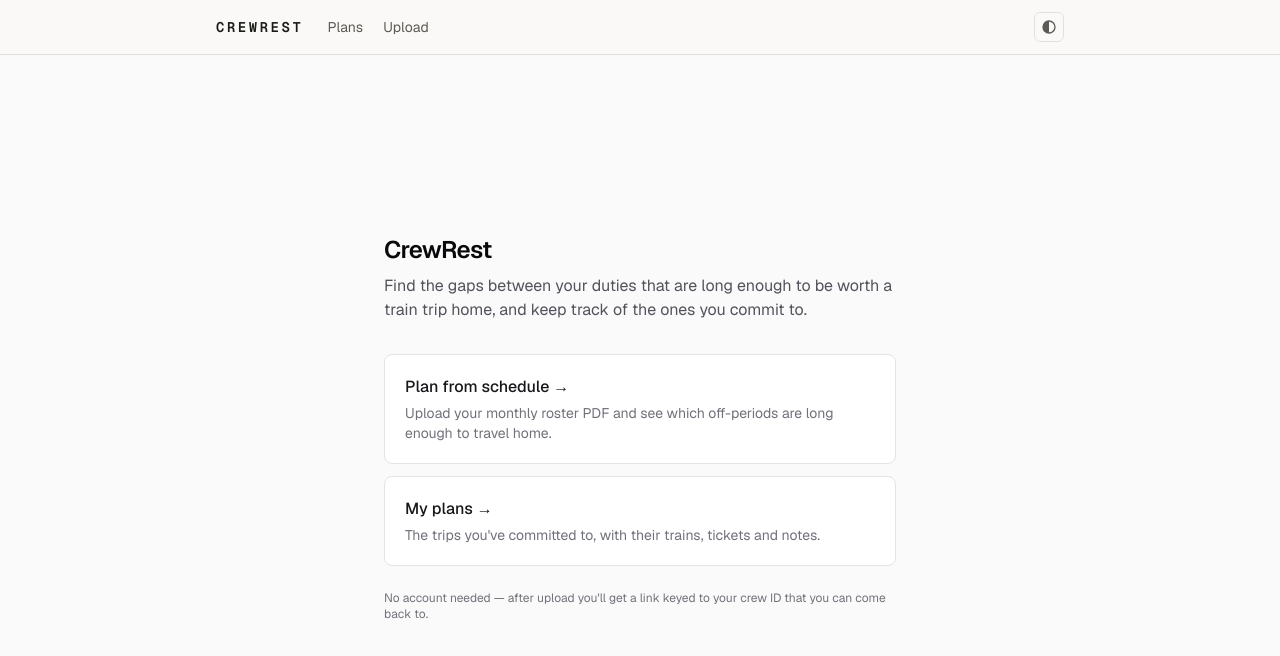
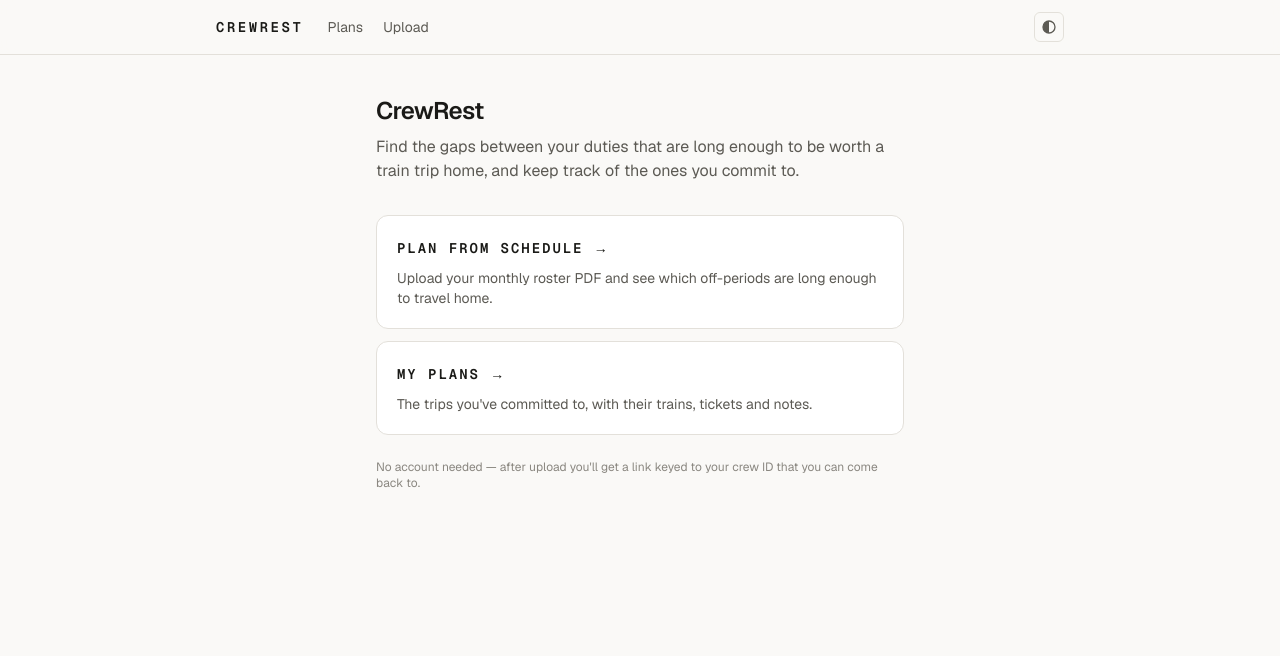
Before and after one commit to AbstractJosh/CrewRest, a Next.js app: page / in a window 1280 px wide. Shown: the top 656 px of the page. Built offline with nearby package versions, Linux system fonts and the light colour scheme.

Commit message:
Rebuild the landing page on the ticket primitives

```diff
--- a/src/app/page.tsx
+++ b/src/app/page.tsx
@@ -1,53 +1,52 @@
 import Link from "next/link";
+import PageShell from "@/components/chrome/PageShell";
+import { Ticket, TicketBody } from "@/components/ui/Ticket";
 
 /**
- * The landing page. Deliberately static and database-free: it names the two things CrewRest does
- * and gets out of the way. Adding a plan count here would make the first paint wait on a query.
+ * Deliberately static and database-free: it names the two things CrewRest does and gets out of
+ * the way. Adding a plan count here would make the first paint wait on a query.
  */
+const ENTRIES = [
+  {
+    href: "/upload",
+    title: "Plan from schedule",
+    body: "Upload your monthly roster PDF and see which off-periods are long enough to travel home.",
+  },
+  {
+    href: "/plans",
+    title: "My plans",
+    body: "The trips you've committed to, with their trains, tickets and notes.",
+  },
+];
+
 export default function Home() {
   return (
-    <div className="flex flex-1 items-center justify-center bg-zinc-50 px-6 py-16 dark:bg-black">
-      <main className="w-full max-w-lg">
-        <h1 className="text-2xl font-semibold tracking-tight text-zinc-950 dark:text-zinc-50">
-          CrewRest
-        </h1>
-        <p className="mt-2 text-zinc-600 dark:text-zinc-400">
-          Find the gaps between your duties that are long enough to be worth a train trip
-          home, and keep track of the ones you commit to.
-        </p>
+    <PageShell width="narrow">
+      <h1 className="text-2xl font-semibold tracking-tight text-ink">CrewRest</h1>
+      <p className="mt-2 text-ink-muted">
+        Find the gaps between your duties that are long enough to be worth a train trip home, and
+        keep track of the ones you commit to.
+      </p>
 
-        <div className="mt-8 flex flex-col gap-3">
-          <Link
-            href="/upload"
-            className="group rounded-lg border border-zinc-200 bg-white p-5 transition-colors hover:border-zinc-400 dark:border-zinc-800 dark:bg-zinc-950 dark:hover:border-zinc-600"
-          >
-            <span className="font-medium text-zinc-900 dark:text-zinc-100">
-              Plan from schedule →
-            </span>
-            <span className="mt-1 block text-sm text-zinc-500 dark:text-zinc-400">
-              Upload your monthly roster PDF and see which off-periods are long enough to
-              travel home.
-            </span>
+      <div className="mt-8 flex flex-col gap-3">
+        {ENTRIES.map((entry) => (
+          <Link key={entry.href} href={entry.href} className="group block">
+            <Ticket className="transition-colors group-hover:border-ink-faint">
+              <TicketBody>
+                <span className="font-mono text-sm font-semibold uppercase tracking-[0.14em] text-ink">
+                  {entry.title} →
+                </span>
+                <span className="mt-2 block text-sm text-ink-muted">{entry.body}</span>
+              </TicketBody>
+            </Ticket>
           </Link>
+        ))}
+      </div>
 
-          <Link
-            href="/plans"
-            className="group rounded-lg border border-zinc-200 bg-white p-5 transition-colors hover:border-zinc-400 dark:border-zinc-800 dark:bg-zinc-950 dark:hover:border-zinc-600"
-          >
-            <span className="font-medium text-zinc-900 dark:text-zinc-100">
-              My plans →
-            </span>
-            <span className="mt-1 block text-sm text-zinc-500 dark:text-zinc-400">
-              The trips you&apos;ve committed to, with their trains, tickets and notes.
-            </span>
-          </Link>
-        </div>
-
-        <p className="mt-6 text-xs text-zinc-500 dark:text-zinc-500">
-          No account needed — after upload you&apos;ll get a link keyed to your crew ID that
-          you can come back to.
-        </p>
-      </main>
-    </div>
+      <p className="mt-6 text-xs text-ink-faint">
+        No account needed — after upload you&apos;ll get a link keyed to your crew ID that you can
+        come back to.
+      </p>
+    </PageShell>
   );
 }
```
